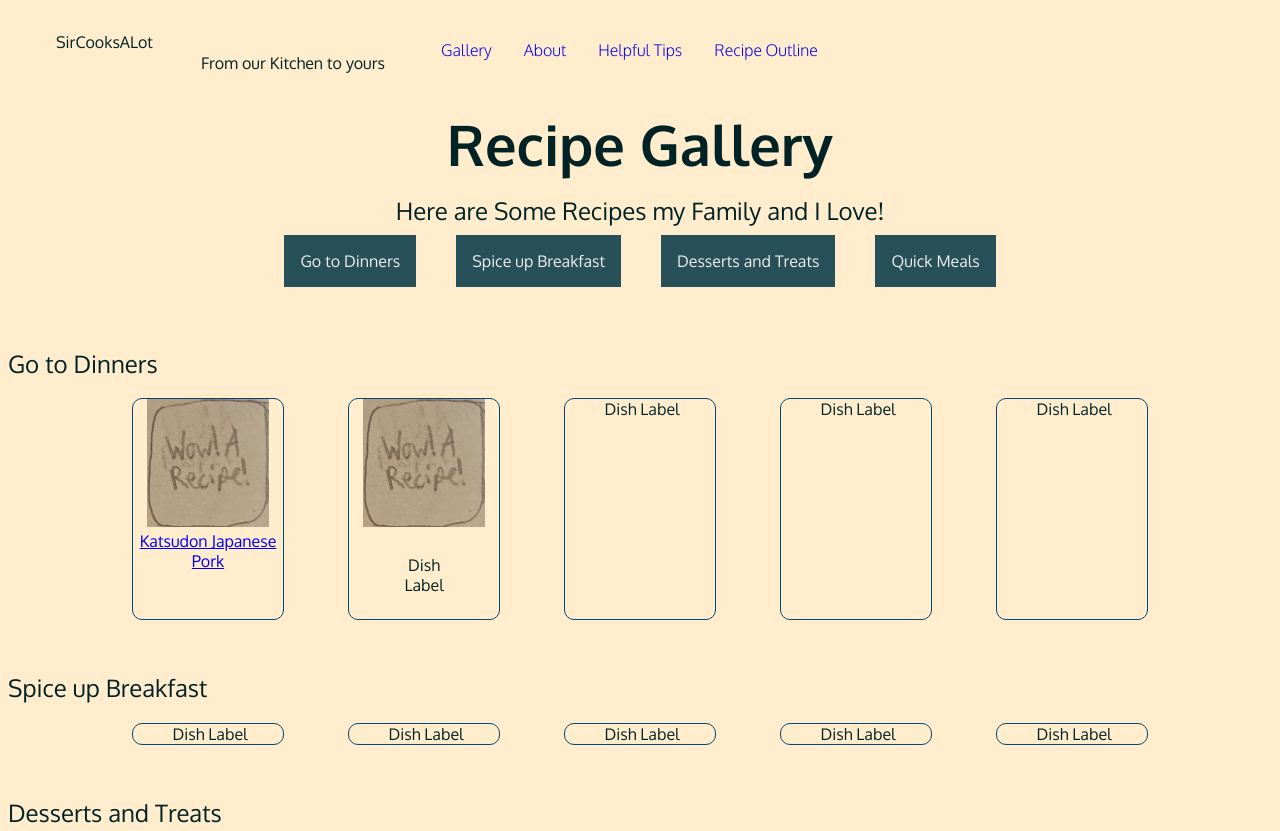
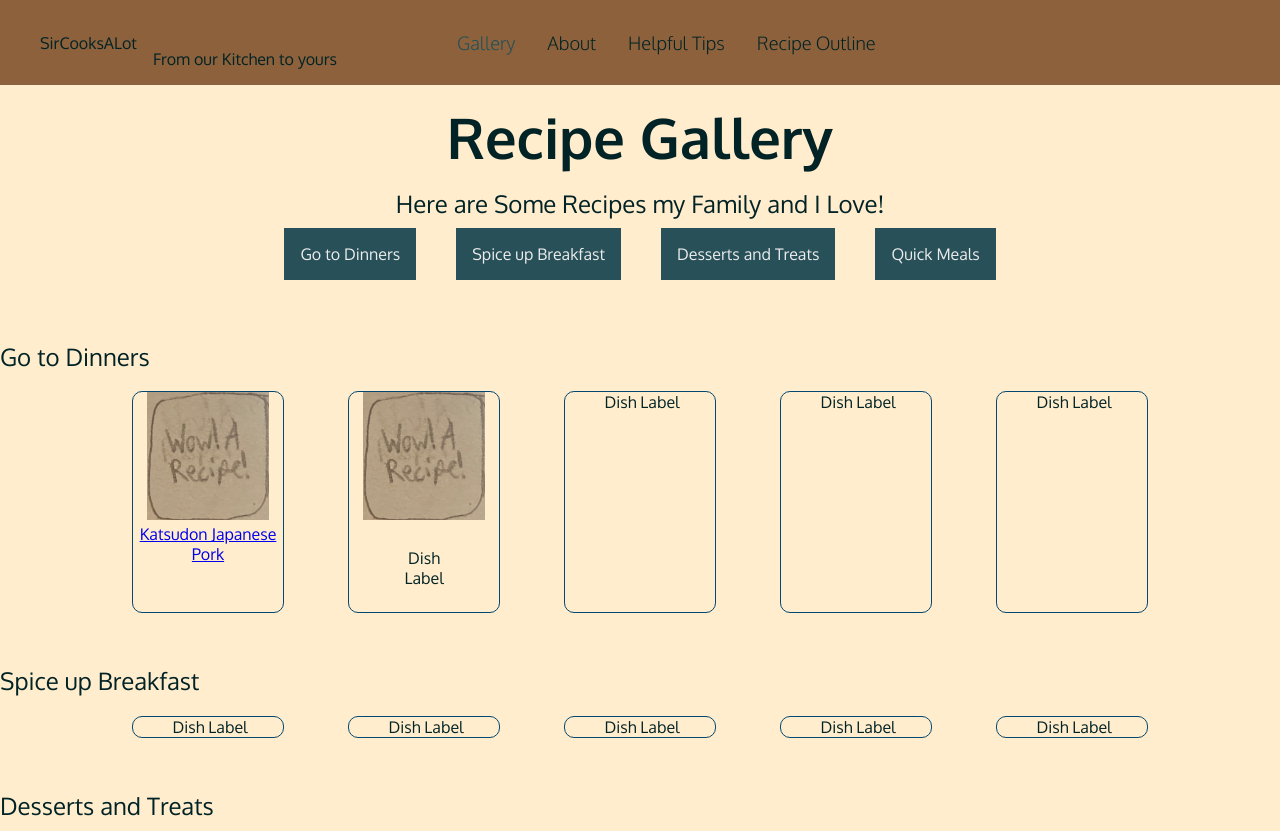
Before and after one commit to Hedgiewizard/GraceLewis-DWDD1600-ClassProject, a plain HTML site: page 03hand-coding/index.html in a window 1280 px wide. Shown: the top 831 px of the page. Drawn offline with Linux system fonts and the light colour scheme.

Commit message:
Checked off the rest of CSS assignment things

```diff
--- a/03hand-coding/index.html
+++ b/03hand-coding/index.html
@@ -18,13 +18,13 @@
     <div class="headAndNav">
         <!-- start the page head -->
         <header>
-            <p>SirCooksALot</p>
+            <span>SirCooksALot</span>
             <h2 class="tagline">From our Kitchen to yours</h2>
         </header>
         <!-- start the nav tab -->
         <nav>
             <ul>
-                <li><a href="index.html">Gallery</a></li>
+                <li><a href="index.html" class="currentPage">Gallery</a></li>
                 <li><a href="about.html">About</a></li>
                 <li><a href="helpfulTips.html">Helpful Tips</a></li>
                 <!-- will get deleated later when we have a good way to link it -->
--- a/04hand-coding/index.css
+++ b/04hand-coding/index.css
@@ -3,11 +3,28 @@ body{
     font-family: "Oxygen", sans-serif;
     background-color: #ffedcd;
     color: #022326;
+    margin: 0;
 }
 
 /* header */
+.headAndNav{
+    background-color: #8c613b;
+    margin: 0;
+    color: #022326;
+    align-items: center;
+    height: 85px;
+    padding: 0 2.5rem;
+}
+
 header{
     display: flex;
+    justify-content: center;
+    align-items: center;
+    padding-right: 4rem;
+}
+
+span{
+    padding-right: 1rem;
 }
 
 .tagline{
@@ -29,12 +46,18 @@ nav ul{
 
 nav ul li{
     list-style: none;
+    font-size: 1.15rem;
     padding: 1rem;
     font-weight: 300;
 }
 
 nav ul li a{
     text-decoration: none;
+    color: #022326;
+}
+
+nav ul li .currentPage{
+    color: #205059;
 }
 
 nav ul li:hover{
@@ -130,14 +153,14 @@ footer{
 
 
 /* needs to have
--Insure menu items are at least 48 px tall
--Styling for the navigation tag is present
--Insure way-finding is working
 -CSS passes a validator
 -HTML passes a validator
 */
 
 /* Completed / Has
+-Insure way-finding is working
+-Insure menu items are at least 48 px tall
+-Styling for the navigation tag is present
 -Styling for the heading 2 tag is present
 -Color used
 -Styling for the paragraph tag is present
```
Also changed, not shown: 03hand-coding/about.html (+1 -1 lines), 03hand-coding/foodPages/KatsudonJapanesePork.html (+1 -1 lines).
